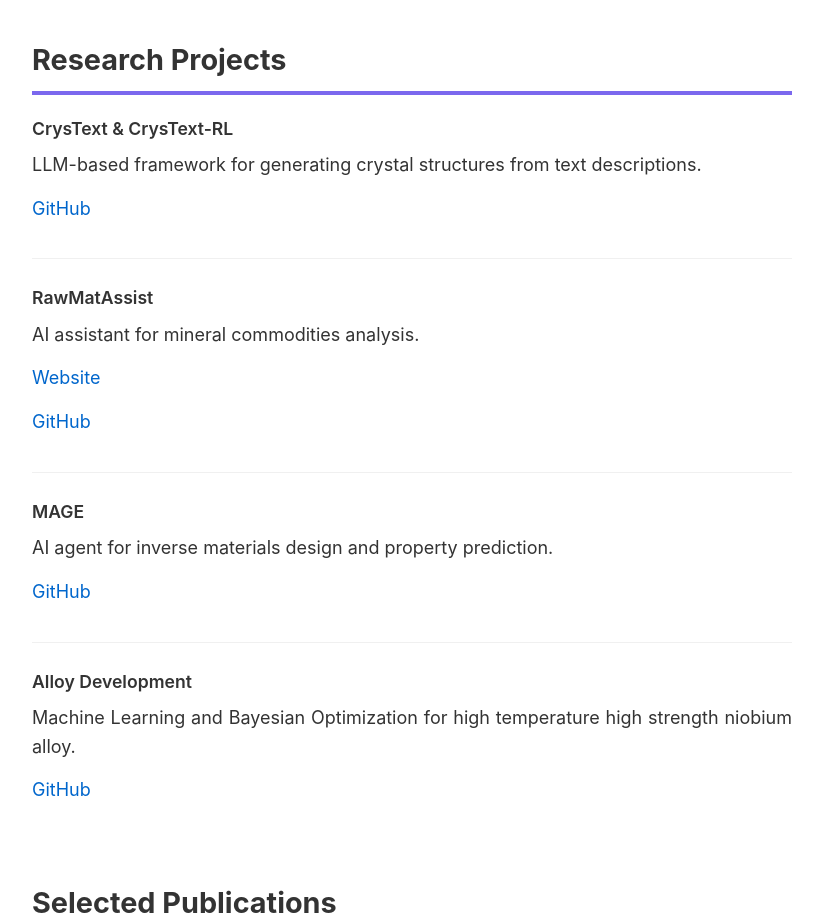
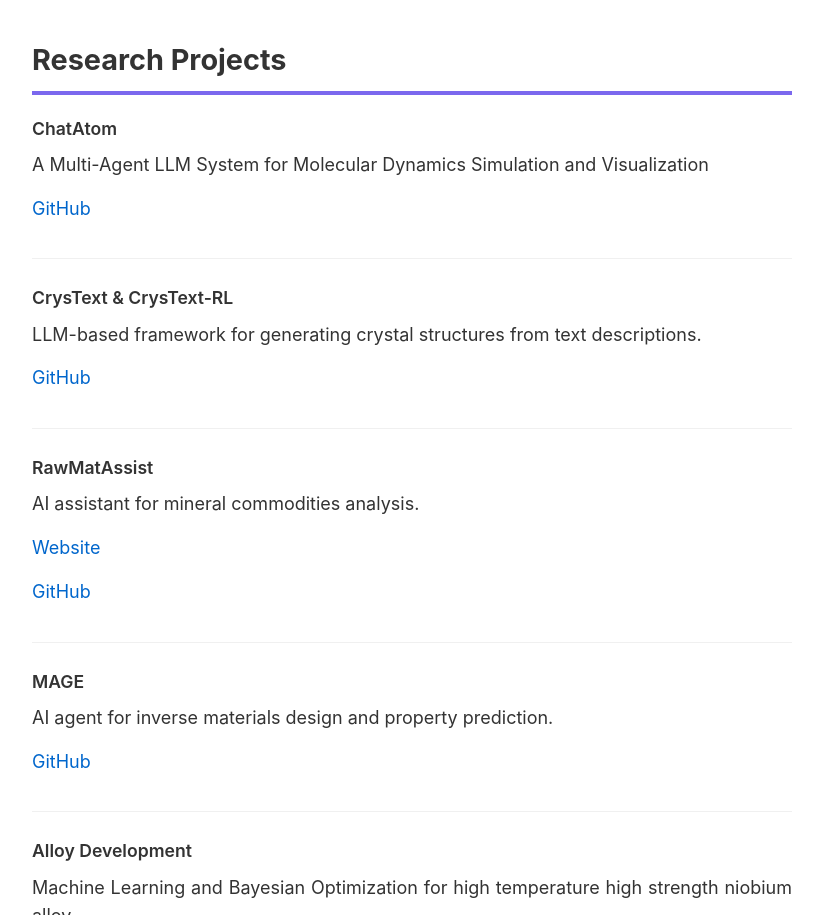
Before and after one commit to truptimohanty/truptimohanty.github.io, a plain HTML site: page index.html in a window 1280 px wide. Shown: the part 886-1801 px from the top of the page, without its empty margins (228-1051 px from the left). Drawn offline with Linux system fonts and the light colour scheme.

Commit message:
research projects update
Added a new section for research projects with details on ChatAtom and CrysText.

```diff
--- a/index.html
+++ b/index.html
@@ -28,7 +28,15 @@
         </section>
 
         <section id="projects">
+
             <h2>Research Projects</h2>
+
+            <div class="project">
+                <h4>ChatAtom</h4>
+                <p> A Multi-Agent LLM System for Molecular Dynamics Simulation and Visualization </p>
+                 <p><a href="https://github.com/mirage-scidac/chatatom" target="_blank">GitHub</a></p>
+            </div>
+
 
             <div class="project">
                 <h4>CrysText & CrysText-RL</h4>
```
